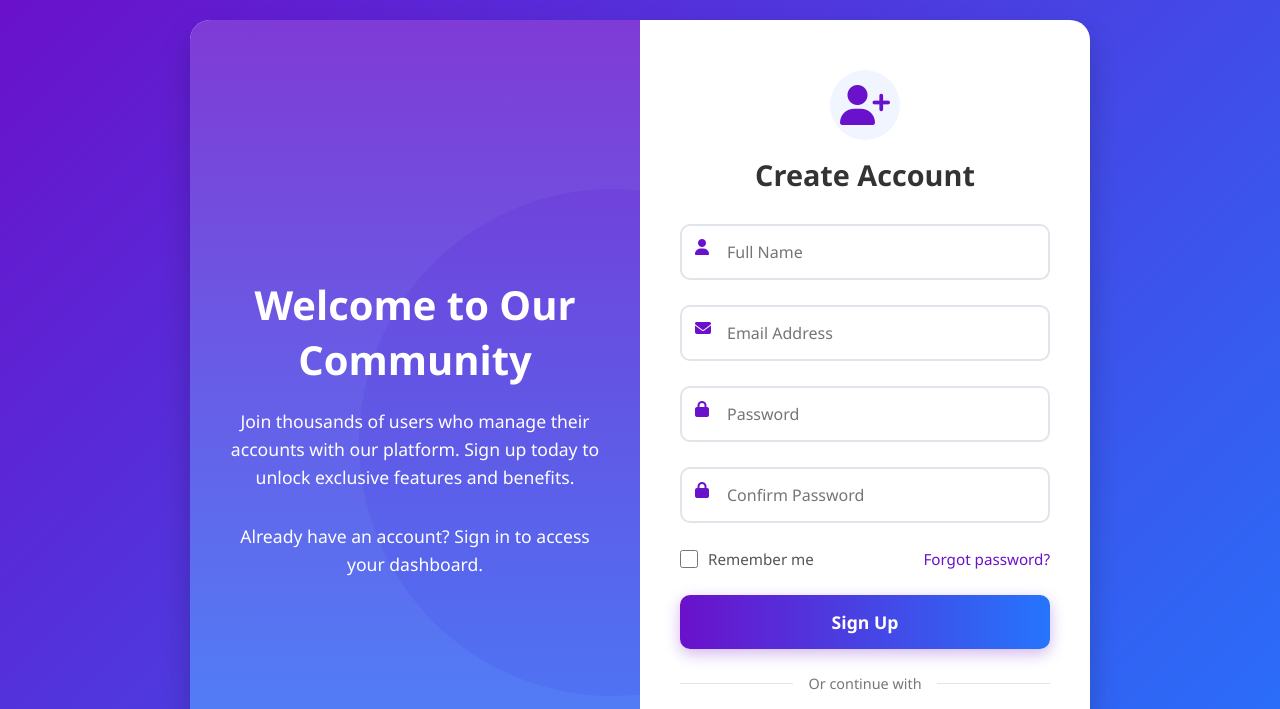
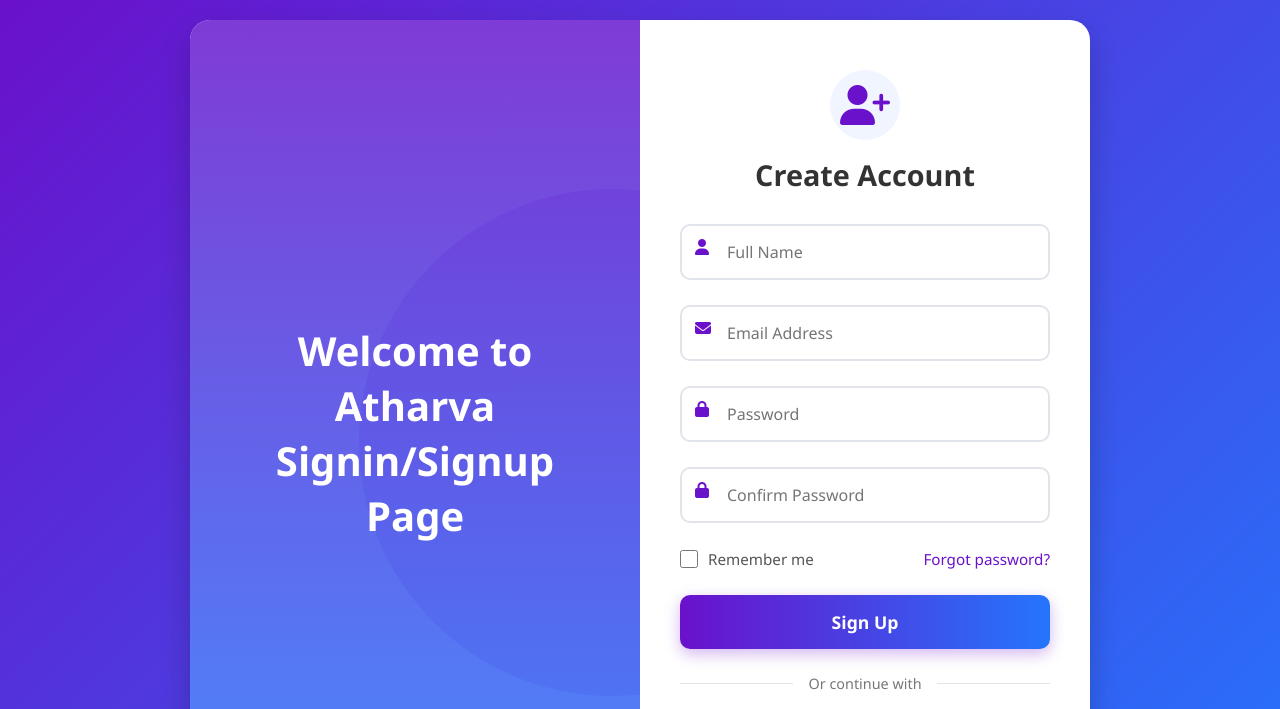
Before and after one commit to atharva1819/Assignment, a plain HTML site: page index.html in a window 1280 px wide. Shown: the top 709 px of the page. Drawn offline with Linux system fonts and the light colour scheme.

Commit message:
Update index.html

```diff
--- a/index.html
+++ b/index.html
@@ -265,9 +265,7 @@
 <body>
     <div class="container">
         <div class="left-panel">
-            <h2>Welcome to Our Community</h2>
-            <p>Join thousands of users who manage their accounts with our platform. Sign up today to unlock exclusive features and benefits.</p>
-            <p>Already have an account? Sign in to access your dashboard.</p>
+            <h2>Welcome to Atharva Signin/Signup Page</h2>
         </div>
 
         <div class="right-panel">
```
